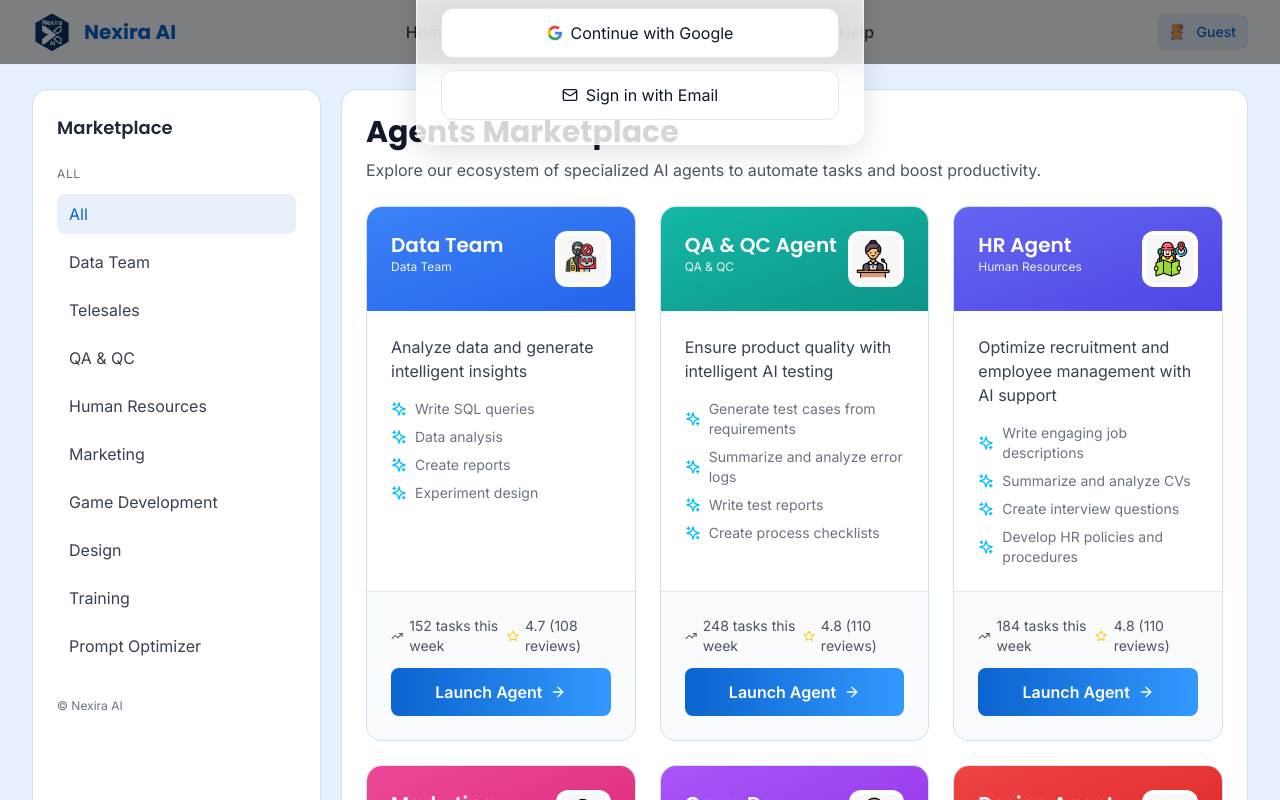
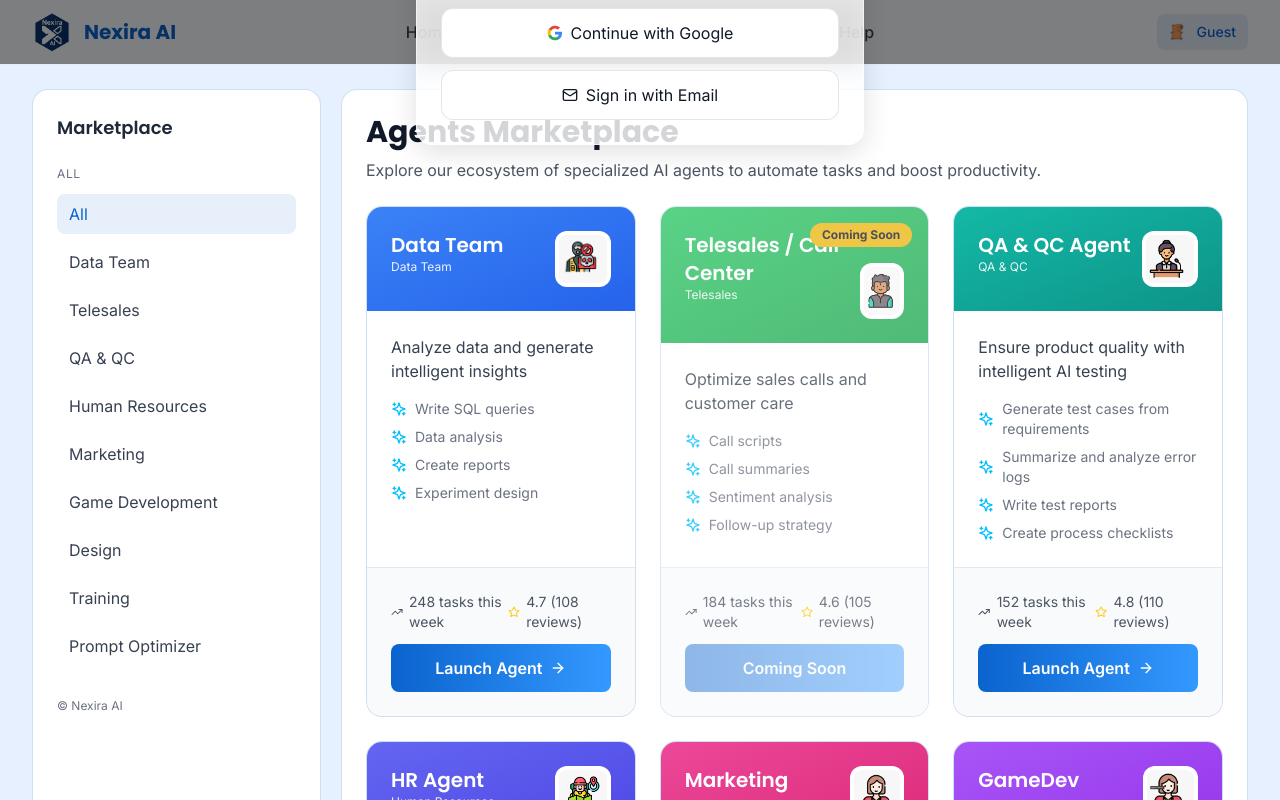
Before and after one commit to tridungduong16/nexira-copilot-ui, a React (Vite) app: page /marketplace in a window 1280 px wide. Shown: the top 800 px of the page. Built offline with nearby package versions, Linux system fonts and the light colour scheme; no server answers.

Commit message:
Updated AgentsPage.tsx

```diff
--- a/src/components/AgentsPage.tsx
+++ b/src/components/AgentsPage.tsx
@@ -107,19 +107,24 @@
                     <div
                       key={agent.id}
                       onClick={() => {
-                        if (onAgentSelect) {
+                        if (onAgentSelect && !agent.comingSoon) {
                           setIsNavigating(true);
                           setTimeout(() => onAgentSelect(agent.id), 150);
                         }
                       }}
-                      className={`rounded-2xl transition-all duration-200 ease-out-smooth flex flex-col overflow-hidden cursor-pointer group border ${resolvedTheme === 'dark' ? 'bg-[#0B63CE]/5 border-[#0B63CE]/30 hover:border-[#00BFFF]/50 hover:shadow-lg' : 'bg-white border-[#0B63CE]/20 hover:border-[#0B63CE]/40 hover:shadow-lg'}`}
+                      className={`rounded-2xl transition-all duration-200 ease-out-smooth flex flex-col overflow-hidden border ${agent.comingSoon ? 'cursor-not-allowed opacity-75' : 'cursor-pointer group'} ${resolvedTheme === 'dark' ? 'bg-[#0B63CE]/5 border-[#0B63CE]/30' : 'bg-white border-[#0B63CE]/20'} ${!agent.comingSoon && (resolvedTheme === 'dark' ? 'hover:border-[#00BFFF]/50 hover:shadow-lg' : 'hover:border-[#0B63CE]/40 hover:shadow-lg')}`}
                     >
-                      <div className={`p-6 bg-gradient-to-br ${agent.color} text-white flex justify-between items-start`}>
+                      <div className={`p-6 bg-gradient-to-br ${agent.color} text-white flex justify-between items-start relative`}>
+                        {agent.comingSoon && (
+                          <div className="absolute top-4 right-4 bg-yellow-500 text-gray-900 px-3 py-1 rounded-full text-xs font-bold">
+                            Coming Soon
+                          </div>
+                        )}
                         <div>
                           <h3 className="text-xl font-semibold">{agent.name}</h3>
                           <p className="text-xs opacity-90">{agent.category}</p>
                         </div>
-                        <div className="p-1 bg-white rounded-xl">
+                        <div className="p-1 bg-white rounded-xl" style={{ marginTop: agent.comingSoon ? '32px' : '0' }}>
                           <img
                             src={agent.avatar}
                             alt={agent.name}
@@ -150,11 +155,12 @@
                           </div>
                         </div>
                         <button
-                          className="w-full px-6 py-3 text-white font-semibold rounded-lg transition-all duration-200 flex items-center justify-center group-hover:scale-[1.02] transform-gpu hover:shadow-lg"
+                          disabled={agent.comingSoon}
+                          className={`w-full px-6 py-3 text-white font-semibold rounded-lg transition-all duration-200 flex items-center justify-center ${!agent.comingSoon ? 'group-hover:scale-[1.02] transform-gpu hover:shadow-lg' : 'opacity-60 cursor-not-allowed'}`}
                           style={{ background: 'linear-gradient(90deg, #0B63CE, #3399FF)' }}
                         >
-                          <span>{t('launchAgent')}</span>
-                          <ArrowRight className="w-4 h-4 ml-2 group-hover:translate-x-1 transition-transform" />
+                          <span>{agent.comingSoon ? 'Coming Soon' : t('launchAgent')}</span>
+                          {!agent.comingSoon && <ArrowRight className="w-4 h-4 ml-2 group-hover:translate-x-1 transition-transform" />}
                         </button>
                       </div>
                     </div>
--- a/src/data/agentData.ts
+++ b/src/data/agentData.ts
@@ -5,6 +5,7 @@
   BarChart3,
   Palette,
   GraduationCap,
+  Phone,
   CheckCircle,
   Settings,
 } from 'lucide-react';
@@ -18,6 +19,16 @@
     categoryKey: 'categories.dataTeam',
     rating: 4.7,
     popular: false,
+  },
+  {
+    id: 'telesales',
+    icon: Phone,
+    avatar: '/assets/icon2.png',
+    color: 'from-green-500 to-green-600',
+    categoryKey: 'categories.telesales',
+    rating: 4.6,
+    popular: false,
+    comingSoon: true,
   },
   {
     id: 'qa',
```
